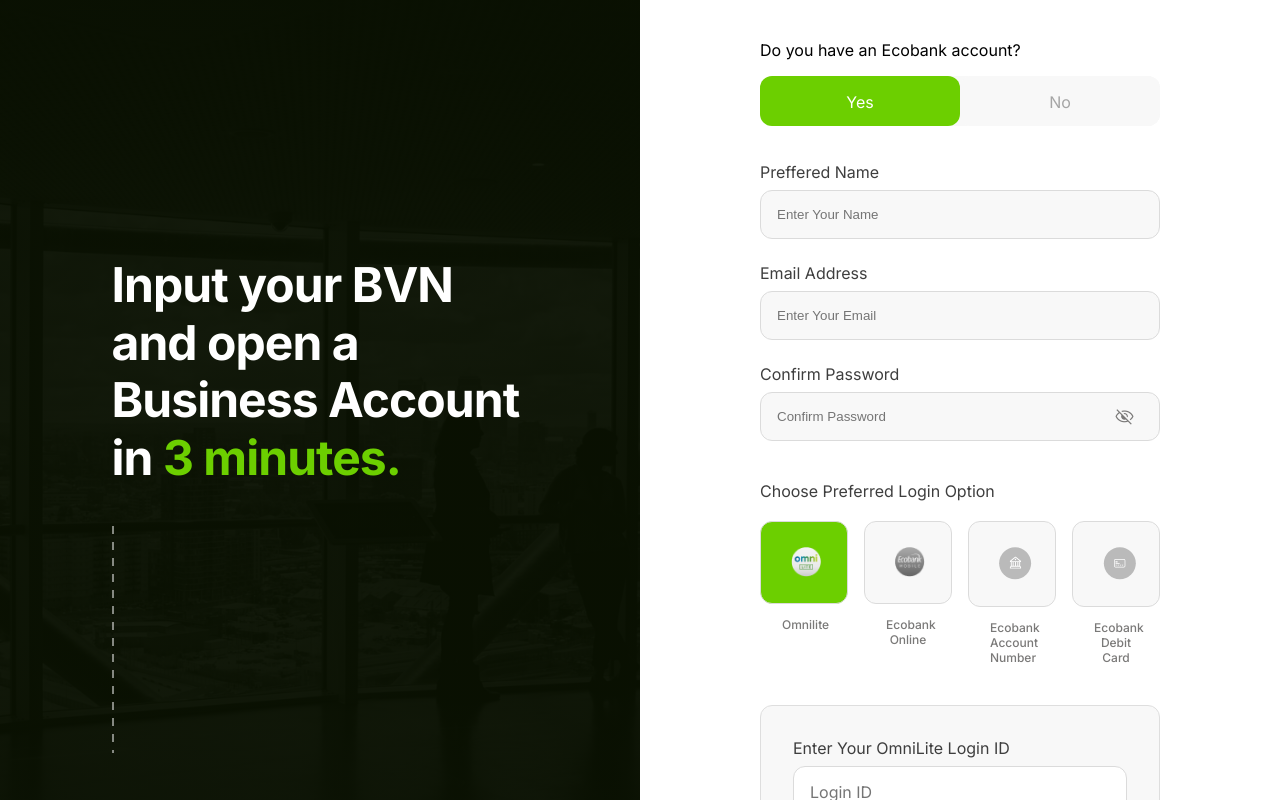
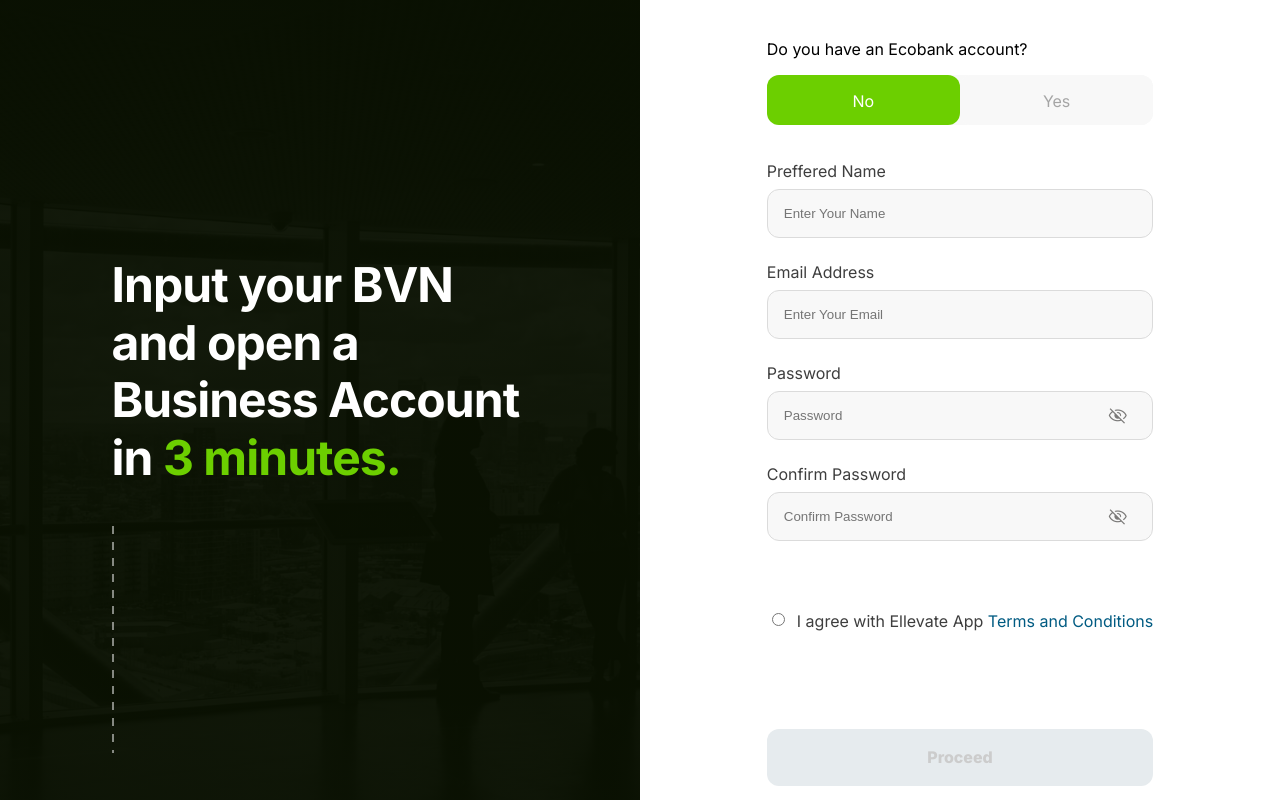
Before and after one commit to AgbajeOlayiwola/ElevateProd2, a Next.js app: page /Auth/SignUp in a window 1280 px wide. Built offline with nearby package versions, Linux system fonts and the light colour scheme.

Commit message:
'update-signup'

```diff
--- a/components/ReusableComponents/Loginwith/index.js
+++ b/components/ReusableComponents/Loginwith/index.js
@@ -1,7 +1,9 @@
 import React, { useState } from 'react';
 import { useForm } from 'react-hook-form';
+import ButtonComp from '../Button';
 import Visbility from '../Eyeysvg';
 import styles from './styles.module.css';
+import Link from 'next/link';
 
 const LoginWith = ({
     display,
@@ -30,8 +32,12 @@
     };
     const [count, setCount] = useState([]);
     const [outType, setOutType] = useState();
+    const [activeBtn, setActiveBtn] = useState(false);
+    const [active, setActive] = useState(false);
+    const [number, setNumber] = useState('');
 
     return (
+        <form>
             <div className="loginWithClass">
                 {/* omnilite part  */}
 
@@ -39,10 +45,13 @@
                 <div>
                     <label>{labelI}</label>
                     <br />
-                <input placeholder={placeholderI} className={styles.idInput} />
+                    <input
+                        placeholder={placeholderI}
+                        className={styles.idInput}
+                    />
                 </div>
                 {/* bank details only */}
-            <div className={bankdets ? styles.show : styles.noShow}>
+                <div className={bankdets ? styles.shows : styles.noShow}>
                     <label>Expiry Date</label>
                     <br />
                     <input
@@ -52,7 +61,7 @@
                     />
                 </div>
                 <div className={styles.cvvCode}>
-                <div className={bankdets ? styles.show : styles.noShow}>
+                    <div className={bankdets ? styles.shows : styles.noShow}>
                         <label>CVV</label>
                         <br />
                         <input
@@ -60,6 +69,12 @@
                             className={styles.passwordInput}
                             maxLength="3"
                             type="password"
+                            value={number}
+                            onChange={(event) => {
+                                if (event.target.value.length == 3)
+                                    return false; //limits to 10 digit entry
+                                setNumber(event?.target.value); //saving input to state
+                            }}
                         />
                     </div>
                 </div>
@@ -82,6 +97,31 @@
                     </p>
                 )}
             </div>
+
+            <div className={styles.terms}>
+                <input
+                    type="radio"
+                    className={styles.termcondition}
+                    defaultChecked={active}
+                    onClick={() => setActiveBtn(true)}
+                />
+                <label>
+                    I agree with Ellevate App
+                    <Link href="#">
+                        <span className={styles.termss}>
+                            {' '}
+                            Terms and Conditions
+                        </span>
+                    </Link>
+                </label>
+            </div>
+            <ButtonComp
+                disabled={activeBtn}
+                active={activeBtn ? 'active' : 'inactive'}
+                text="Login"
+                type="submit"
+            />
+        </form>
     );
 };
 
--- a/components/ReusableComponents/Success/index.js
+++ b/components/ReusableComponents/Success/index.js
@@ -10,6 +10,7 @@
                 viewBox="0 0 257 173"
                 fill="none"
                 xmlns="http://www.w3.org/2000/svg"
+                className={styles.sparkle1}
             >
                 <g className={styles.successSvg}>
                     <path
@@ -44,6 +45,7 @@
                         d="M215.81 30.673C220.432 30.9346 221.909 25.3463 221.909 25.3463L218.931 24.4902C218.383 27.8195 214 28.509 214 28.509L215.81 30.673Z"
                         fill="#6CCF00"
                     />
+                    <g className={styles.sparks}>
                         <path
                             d="M241.037 49.4608C239.798 49.8078 238.507 49.9287 237.226 49.8178C235.944 49.9314 234.652 49.8104 233.414 49.4608C235.93 48.9532 238.522 48.9532 241.037 49.4608Z"
                             fill="#E0E0E0"
@@ -76,6 +78,7 @@
                             d="M242.061 51.5508C242.227 51.6697 241.775 52.4069 241.06 53.1917C240.346 53.9764 239.655 54.4758 239.512 54.3331C239.369 54.1904 239.798 53.4532 240.512 52.6923C241.227 51.9313 241.918 51.4081 242.061 51.5508Z"
                             fill="#E0E0E0"
                         />
+                    </g>
                     <path
                         d="M24.084 48.744C21.5684 49.2516 18.9765 49.2516 16.4609 48.744C17.6996 48.397 18.9908 48.2761 20.2724 48.3871C21.5541 48.2735 22.8458 48.3944 24.084 48.744Z"
                         fill="#005B82"
--- a/components/ReusableComponents/Success/styles.module.css
+++ b/components/ReusableComponents/Success/styles.module.css
@@ -1,9 +1,44 @@
 .check {
     transform: translate(87px, 94px);
+    animation: stroke 1s ease-in-out forwards 1;
+}
+@keyframes stroke {
+    from {
+        stroke-dashoffset: 1;
+    }
+    to {
+        stroke-dashoffset: 0;
+    }
 }
 .checkBox {
     transform: translate(52px, 47px);
 }
-.successSvg {
+.successSvg path:nth-child(1) {
     transform: translate(0px, 10px);
+    animation: conf1A 1s ease infinite;
 }
+@keyframes conf1A {
+    0% {
+        transform: translate(0px, 10px);
+    }
+    700% {
+        transform: translate(32px, 10px);
+    }
+    100% {
+        transform: translate(0px, 10px);
+    }
+}
+.sparks {
+    animation: sparkle1A 1s ease infinite;
+}
+@keyframes sparkle1A {
+    0% {
+        opacity: 0;
+    }
+    70% {
+        opacity: 1;
+    }
+    100% {
+        opacity: 0;
+    }
+}
--- /dev/null
+++ b/components/ReusableComponents/SwitchButton/styles.module.css
@@ -0,0 +1,38 @@
+.ButtonWrapper {
+    display: flex;
+    flex-flow: row wrap;
+    width: 100%;
+    margin-top: 1rem;
+    background: #f8f8f8;
+    border-radius: 12px;
+}
+.ToggleNo {
+    width: 50%;
+    height: 50px;
+    background: #6ccf00;
+    border-radius: 12px;
+    cursor: pointer;
+}
+.ToggleNo:hover {
+    background: #6ccf00;
+    transition: all 0.2s ease-in-out;
+}
+.ToggleYes {
+    width: 50%;
+    height: 50px;
+    border-radius: 12px;
+    background: #f8f8f8;
+    cursor: pointer;
+}
+.ToggleYes:hover {
+    background: #6ccf00;
+    transition: all 0.2s ease-in-out;
+}
+.ToggleNoText {
+    color: #ffffff;
+    text-align: center;
+}
+.ToggleYesText {
+    color: #a5a5a5;
+    text-align: center;
+}
--- a/components/layout/RegisteredForms/RegisteredForm/index.js
+++ b/components/layout/RegisteredForms/RegisteredForm/index.js
@@ -58,6 +58,8 @@
                             <div className="errors">{errors.tin?.message}</div>
                         </InputWrapper>
                         <ButtonComp
+                            disabled={activeBtn}
+                            active={activeBtn ? 'active' : 'inactive'}
                             text="Next"
                             type="submit"
                             onClick={handleShowSecondStep}
--- a/pages/Auth/SignUp/index.js
+++ b/pages/Auth/SignUp/index.js
@@ -170,7 +170,7 @@
                                                         : { color: '#ffffff' }
                                                 }
                                             >
-                                                Yes
+                                                No
                                             </p>
                                         </span>
                                         <span
@@ -193,7 +193,7 @@
                                                         : { color: '#a5a5a5' }
                                                 }
                                             >
-                                                No
+                                                Yes
                                             </p>
                                         </span>
                                     </div>
@@ -211,6 +211,8 @@
                                 </div>
                             </div>
                             {/* /* "handleSubmit" will validate your inputs before invoking "onSubmit" */}
+
+                            {business ? (
                                 <form
                                     onSubmit={handleSubmit(onSubmit)}
                                     className={styles.form}
@@ -241,14 +243,15 @@
                                                 pattern: {
                                                     // eslint-disable-next-line
                                                     value: /^(([^<>()[\]\\.,;:\s@\"]+(\.[^<>()[\]\\.,;:\s@\"]+)*)|(\".+\"))@((\[[0-9]{1,3}\.[0-9]{1,3}\.[0-9]{1,3}\.[0-9]{1,3}\])|(([a-zA-Z\-0-9]+\.)+[a-zA-Z]{2,}))$/,
-                                                message: 'Invalid email address'
+                                                    message:
+                                                        'Invalid email address'
                                                 }
                                             })}
                                         />
                                     </div>
 
                                     {/* include validation with required or other standard HTML validation rules */}
-                                {business ? null : (
+
                                     <div>
                                         <label>Password</label>
                                         <br />
@@ -278,7 +281,6 @@
                                             </p>
                                         )}
                                     </div>
-                                )}
 
                                     {/* include validation with required or other standard HTML validation rules */}
                                     <div>
@@ -289,16 +291,52 @@
                                                 placeholder="Confirm Password"
                                                 className={styles.textInput}
                                                 required
-                                            type={outType ? 'password' : 'text'}
+                                                type={
+                                                    outType
+                                                        ? 'password'
+                                                        : 'text'
+                                                }
                                                 onChange={(e) =>
-                                                setCount(e.target.value.length)
+                                                    setCount(
+                                                        e.target.value.length
+                                                    )
                                                 }
                                             />
                                             <Visbility typeSet={types} />
                                         </div>
                                     </div>
 
-                                {business ? (
+                                    {/* errors will return when field validation fails  */}
+                                    {errors.exampleRequired && (
+                                        <span>This field is required</span>
+                                    )}
+                                    <div>
+                                        <input
+                                            type="radio"
+                                            className={styles.termcondition}
+                                            defaultChecked={active}
+                                            onClick={() => setActiveBtn(true)}
+                                        />
+                                        <label>
+                                            I agree with Ellevate App
+                                            <Link href="#">
+                                                <span className={styles.termss}>
+                                                    {' '}
+                                                    Terms and Conditions
+                                                </span>
+                                            </Link>
+                                        </label>
+                                    </div>
+                                    <ButtonComp
+                                        disabled={activeBtn}
+                                        active={
+                                            activeBtn ? 'active' : 'inactive'
+                                        }
+                                        text="Proceed"
+                                        type="submit"
+                                    />
+                                </form>
+                            ) : (
                                 <>
                                     <p className={styles.choose}>
                                         Choose Preferred Login Option
@@ -437,34 +475,7 @@
                                         />
                                     </div>
                                 </>
-                                ) : null}
-                                {/* errors will return when field validation fails  */}
-                                {errors.exampleRequired && (
-                                    <span>This field is required</span>
                             )}
-                                <div>
-                                    <input
-                                        type="radio"
-                                        className={styles.termcondition}
-                                        defaultChecked={active}
-                                        onClick={() => setActiveBtn(true)}
-                                    />
-                                    <label>
-                                        I agree with Ellevate App
-                                        <span className={styles.termss}>
-                                            {' '}
-                                            Terms and Conditions
-                                        </span>
-                                    </label>
-                                </div>
-                                <ButtonComp
-                                    disabled={activeBtn}
-                                    active={activeBtn ? 'active' : 'inactive'}
-                                    text="Proceed"
-                                    type="submit"
-                                />
-                            </form>
-                        </div>
 
                             <div>
                                 <p className={styles.accout}>
@@ -478,6 +489,7 @@
                                 </p>
                             </div>
                         </div>
+                    </div>
                 </section>
             </div>
         </>
--- a/pages/Auth/SignUp/style.module.css
+++ b/pages/Auth/SignUp/style.module.css
@@ -128,6 +128,7 @@
 }
 .termss {
     color: #005b82;
+    cursor: pointer;
 }
 .Log {
     background-color: #f8f8f8;
```
Also changed, not shown: components/ReusableComponents/Loginwith/styles.module.css (+16 -1 lines), components/ReusableComponents/SwitchButton/index.js (added, +54 -0 lines), pages/Onboarding/ProfileSetup/index.js (line endings or trailing spaces). Lines whose indentation alone changed are shown as unchanged.
